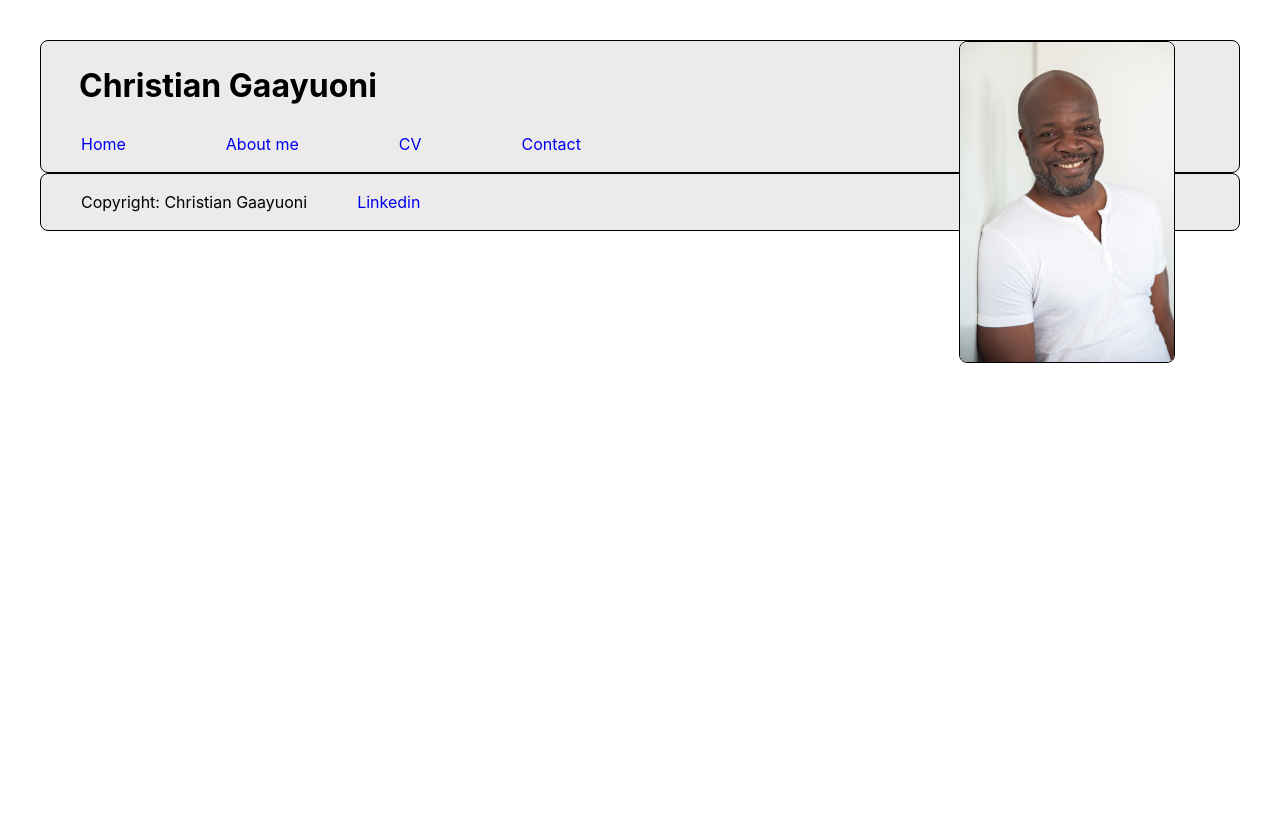
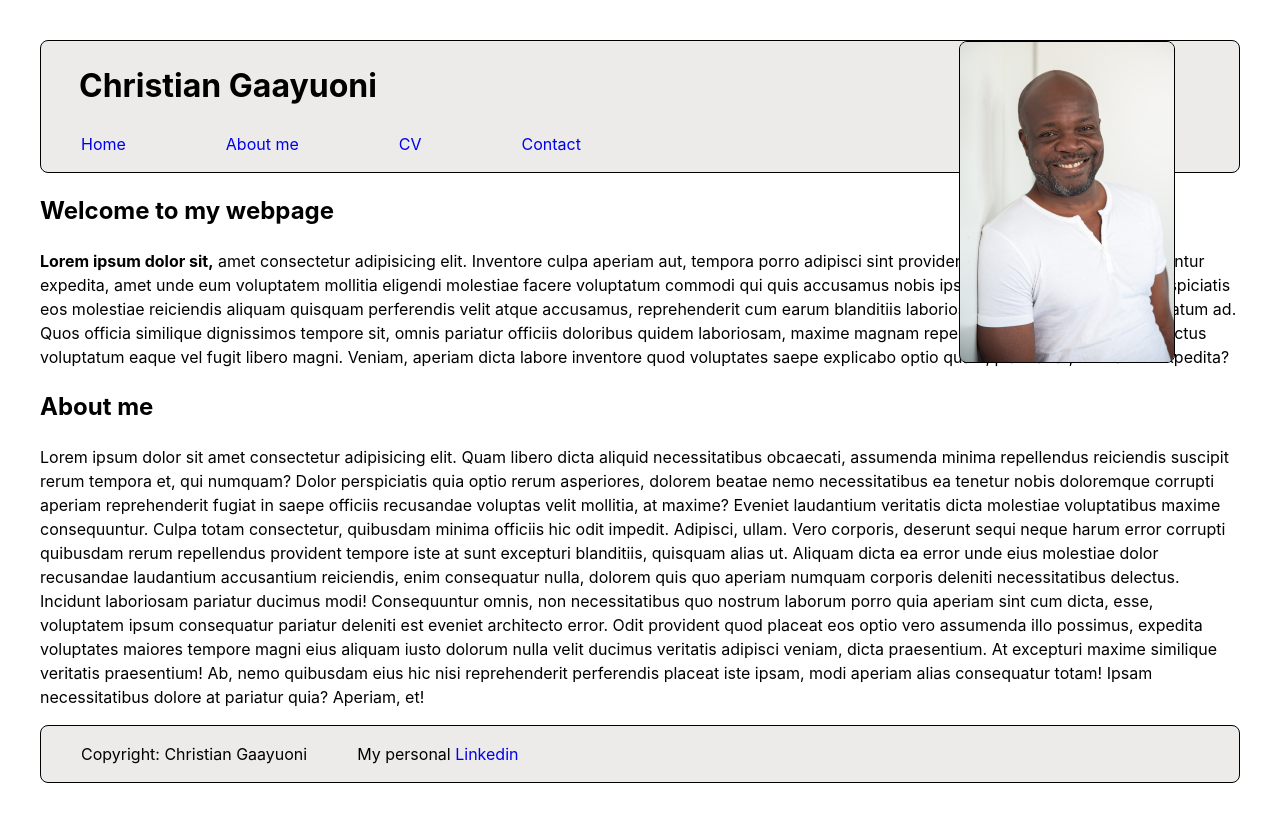
Before and after one commit to GaayuoniC/Gaayuoni-website-react, a React (Vite) app: page / in a window 1280 px wide. Before the commit the page ends 800 px from the top, so only its background shows below. Built offline with nearby package versions, Linux system fonts and the light colour scheme.

Commit message:
Add mock up text

```diff
--- a/src/App.jsx
+++ b/src/App.jsx
@@ -1,11 +1,13 @@
 import "./App.css";
 import { Header } from "./components/Header";
 import { Footer } from "./components/Footer";
+import { MainText } from "./components/MainText";
 
 function App() {
   return (
     <>
       <Header></Header>
+      <MainText></MainText>
       <Footer></Footer>
     </>
   );
--- a/src/components/Footer.jsx
+++ b/src/components/Footer.jsx
@@ -5,7 +5,7 @@ export function Footer() {
       <ol className="footer-li">
         <li>Copyright: Christian Gaayuoni</li>
         <li>
-          <a href="http://">Linkedin</a>
+          My personal <a href="http://">Linkedin</a>
         </li>
       </ol>
     </footer>
--- /dev/null
+++ b/src/components/MainText.jsx
@@ -0,0 +1,52 @@
+export function MainText() {
+  return (
+    <div>
+      <h2> Welcome to my webpage</h2>
+      <article>
+        <p>
+          <strong> Lorem ipsum dolor sit,</strong> amet consectetur adipisicing
+          elit. Inventore culpa aperiam aut, tempora porro adipisci sint
+          provident reiciendis facilis consequuntur expedita, amet unde eum
+          voluptatem mollitia eligendi molestiae facere voluptatum commodi qui
+          quis accusamus nobis ipsam in. Aperiam in ea ab perspiciatis eos
+          molestiae reiciendis aliquam quisquam perferendis velit atque
+          accusamus, reprehenderit cum earum blanditiis laboriosam optio
+          voluptates, voluptatum ad. Quos officia similique dignissimos tempore
+          sit, omnis pariatur officiis doloribus quidem laboriosam, maxime
+          magnam repellat temporibus tempora delectus voluptatum eaque vel fugit
+          libero magni. Veniam, aperiam dicta labore inventore quod voluptates
+          saepe explicabo optio quam, placeat at, hic natus. Expedita?
+        </p>
+      </article>
+      <h2>About me</h2>
+      <article>
+        <p>
+          Lorem ipsum dolor sit amet consectetur adipisicing elit. Quam libero
+          dicta aliquid necessitatibus obcaecati, assumenda minima repellendus
+          reiciendis suscipit rerum tempora et, qui numquam? Dolor perspiciatis
+          quia optio rerum asperiores, dolorem beatae nemo necessitatibus ea
+          tenetur nobis doloremque corrupti aperiam reprehenderit fugiat in
+          saepe officiis recusandae voluptas velit mollitia, at maxime? Eveniet
+          laudantium veritatis dicta molestiae voluptatibus maxime consequuntur.
+          Culpa totam consectetur, quibusdam minima officiis hic odit impedit.
+          Adipisci, ullam. Vero corporis, deserunt sequi neque harum error
+          corrupti quibusdam rerum repellendus provident tempore iste at sunt
+          excepturi blanditiis, quisquam alias ut. Aliquam dicta ea error unde
+          eius molestiae dolor recusandae laudantium accusantium reiciendis,
+          enim consequatur nulla, dolorem quis quo aperiam numquam corporis
+          deleniti necessitatibus delectus. Incidunt laboriosam pariatur ducimus
+          modi! Consequuntur omnis, non necessitatibus quo nostrum laborum porro
+          quia aperiam sint cum dicta, esse, voluptatem ipsum consequatur
+          pariatur deleniti est eveniet architecto error. Odit provident quod
+          placeat eos optio vero assumenda illo possimus, expedita voluptates
+          maiores tempore magni eius aliquam iusto dolorum nulla velit ducimus
+          veritatis adipisci veniam, dicta praesentium. At excepturi maxime
+          similique veritatis praesentium! Ab, nemo quibusdam eius hic nisi
+          reprehenderit perferendis placeat iste ipsam, modi aperiam alias
+          consequatur totam! Ipsam necessitatibus dolore at pariatur quia?
+          Aperiam, et!
+        </p>
+      </article>
+    </div>
+  );
+}
```
Also changed, not shown: src/components/MainText.css (added).
